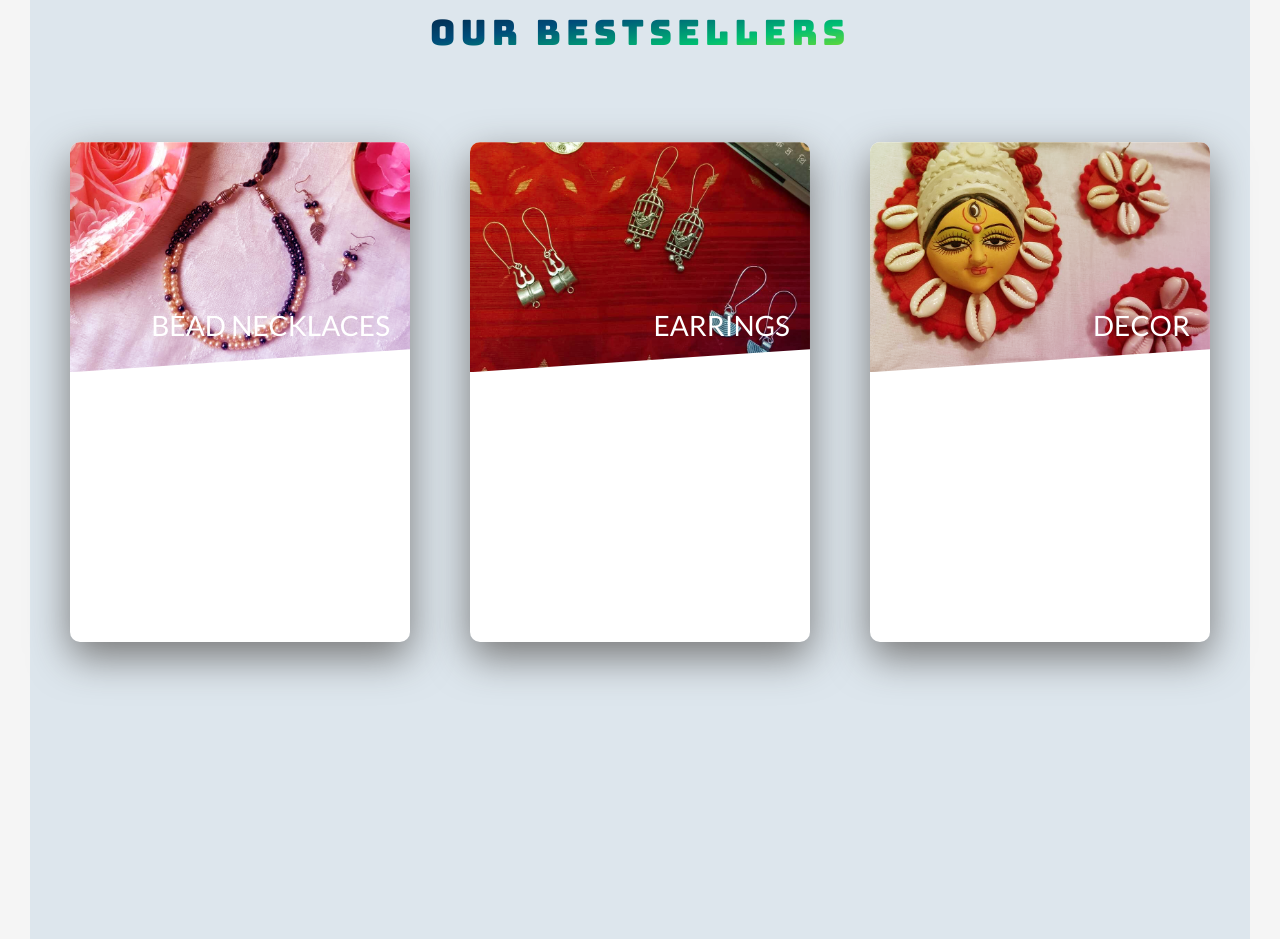
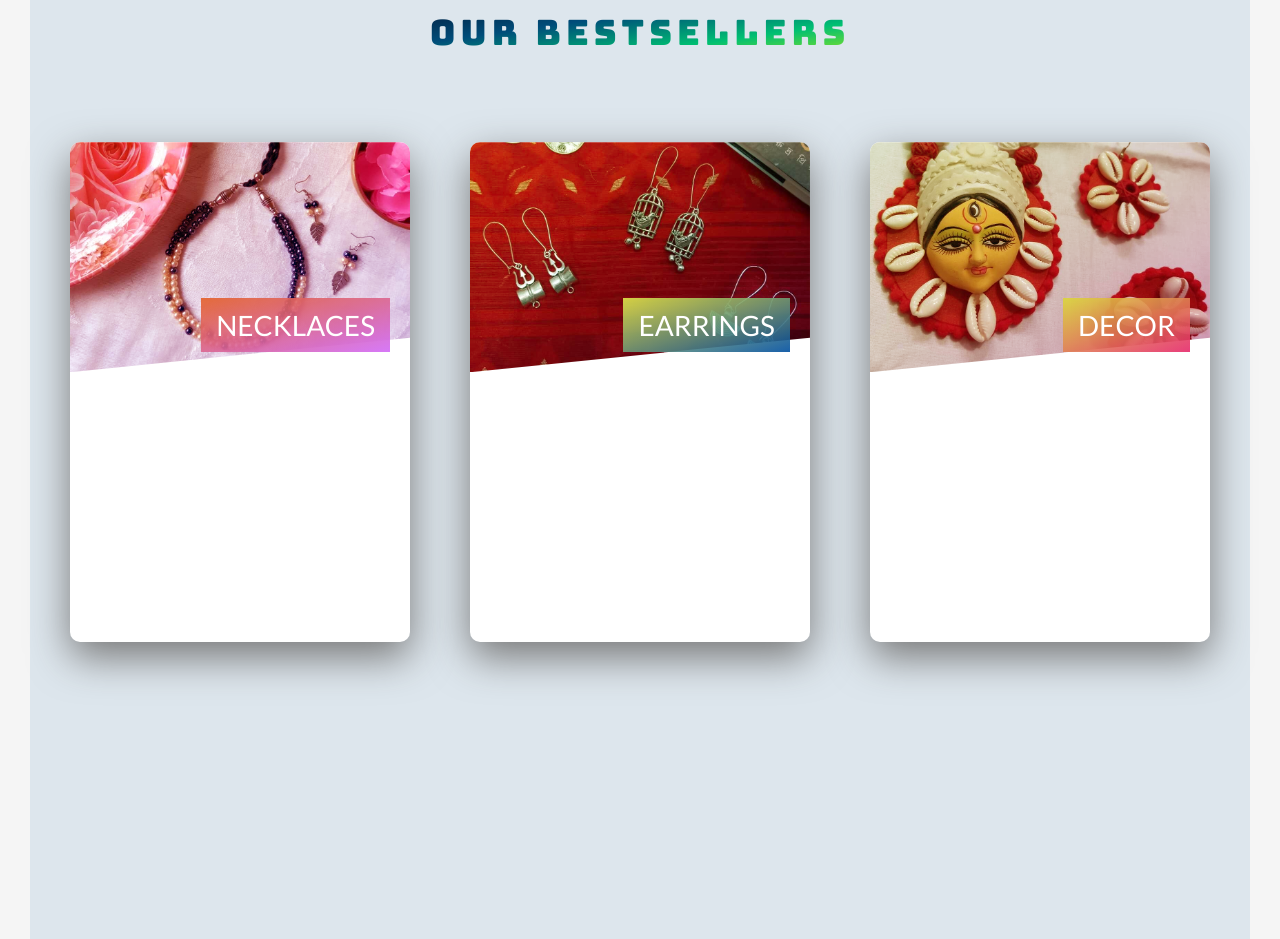
Before and after one commit to SoumyadeepDharGitHub/website-Ecommerce-frontend, a website: page index.html in a window 1280 px wide. Shown: the part 2611-3550 px from the top of the page. Drawn offline with Linux system fonts and the light colour scheme.

Commit message:
card change commit

```diff
--- a/index.html
+++ b/index.html
@@ -26,6 +26,7 @@
             <div class="header__logoBox">
                 <img src="./Images/Logo-NoBG.png" alt="Home Page Logo" class="header__logo"> <!-- Placing logo in the page-->
             </div>
+
 
             <div class="heading">
                 <h1 class="heading&"> <!-- placing the two lines of the home page hedding in a h1 div with two spans for better styling ease later -->
@@ -130,7 +131,7 @@
                                 </div>
 
                                 <h4 class="card__heading">
-                                    <span class="card__heading-span card__heading-span--1">Bead Necklaces</span>
+                                    <span class="card__heading-span card__heading-span--1">Necklaces</span>
                                 </h4>
 
                                 <div class="card__details">
--- a/sass/components/_card.scss
+++ b/sass/components/_card.scss
@@ -65,8 +65,8 @@
         background-size: cover;
         height: 23rem;
         background-blend-mode: soft-light;
-        -webkit-clip-path: polygon(0 0, 100% 0, 100% 90%, 0 100%);
-        clip-path: polygon(0 0, 100% 0, 100% 90%, 0 100%);
+        -webkit-clip-path: polygon(0 0, 100% 0, 100% 85%, 0 100%);
+        clip-path: polygon(0 0, 100% 0, 100% 85%, 0 100%);
 
 
         &--1
@@ -98,5 +98,25 @@
         top: 16rem;
         right: 2rem;
         text-align: right;
+
+    }
+
+    &__heading-span
+    {
+        padding: 1rem 1.5rem;
+        &--1
+        {
+            background-image: linear-gradient(to right bottom, rgba($color-orange-c-1, 0.9), rgba($color-purple-c-1, 0.9));
+        }
+
+        &--2
+        {
+            background-image: linear-gradient(to right bottom, rgba($color-yellow-c-3, 0.9), rgba($color-blue-c-3, 0.9));
+        }
+
+        &--3
+        {
+            background-image: linear-gradient(to right bottom, rgba($color-yellow-c-2, 0.9), rgba($color-red-c-2, 0.9));
+        }
     }
 }
```
Also changed, not shown: css/style.css.
